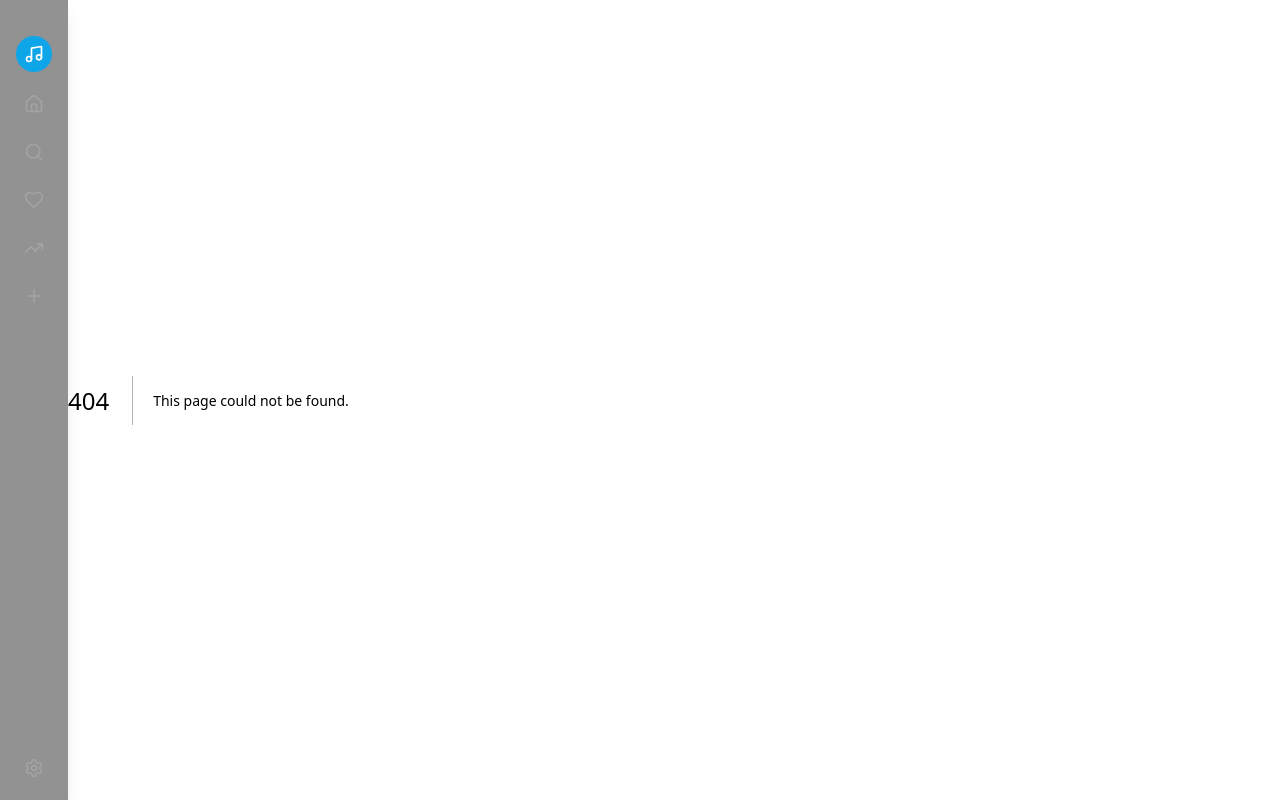
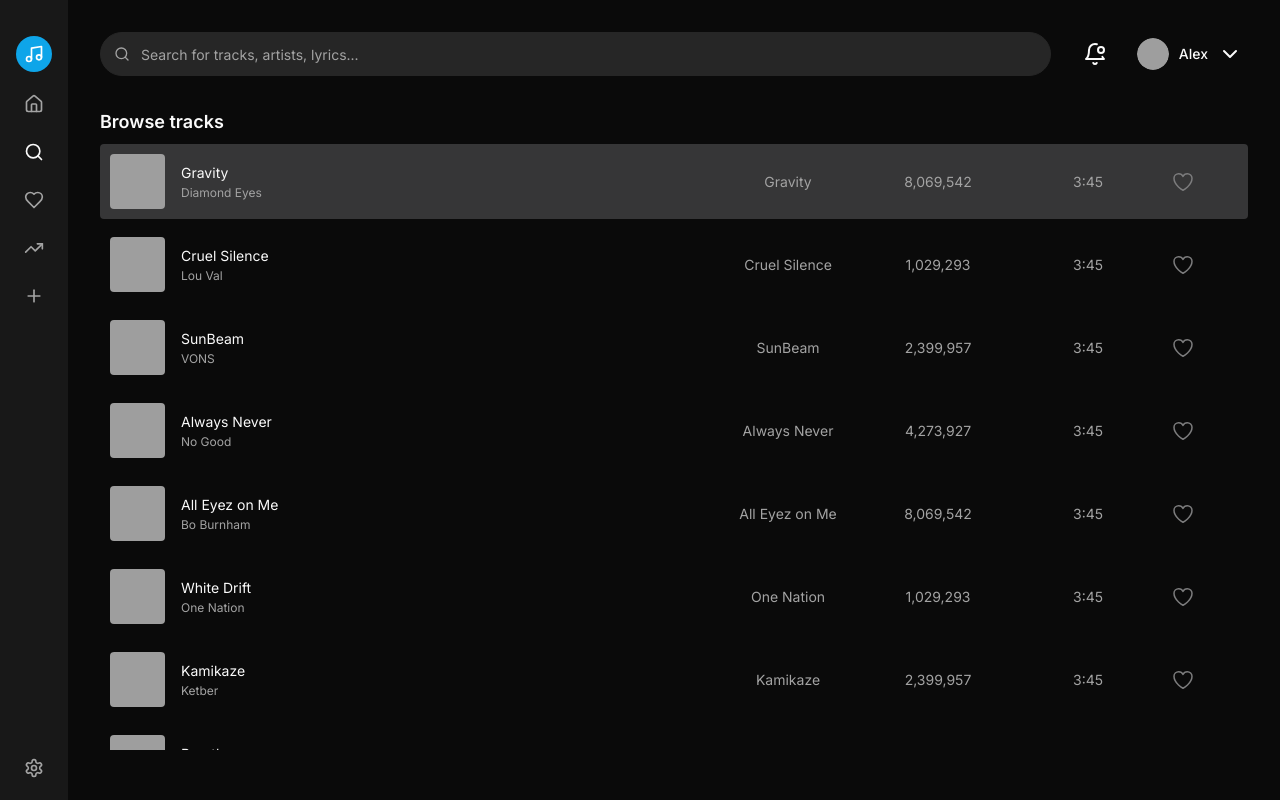
Before and after one commit to d-one-company/music-player, a Next.js app: page /search in a window 1280 px wide. Before the commit this address had no page. Built offline with nearby package versions, Linux system fonts and the light colour scheme; grey boxes are pictures that could not be loaded.

Commit message:
feat: search page

```diff
--- /dev/null
+++ b/app/search/page.tsx
@@ -0,0 +1,23 @@
+import Header from '@/components/Header';
+import AllTracks from '@/components/Search/AllTracks';
+import { usePlayerContext } from '@/providers/PlayerContext';
+
+const Page = () => {
+  return (
+    <div className="flex h-screen flex-1 basis-[500px]">
+      <div className="grid flex-1 grid-rows-content gap-5 bg-background px-4 pt-4 sm:gap-8 sm:px-8 sm:pt-8">
+        <Header />
+        <main className="flex max-h-[calc(100%-50px)] grow flex-col overflow-hidden">
+          <p className="mb-2 text-lg font-semibold">Browse tracks</p>
+          <div className="scrollbar-sky flex w-full flex-col space-y-2 overflow-y-auto">
+            <AllTracks />
+          </div>
+          {/* <Trending /> */}
+          {/* <RecentFavourites /> */}
+        </main>
+      </div>
+    </div>
+  );
+};
+
+export default Page;
--- /dev/null
+++ b/components/Search/AllTracks.tsx
@@ -0,0 +1,18 @@
+'use client';
+
+import { tracks } from '@/lib/tracks';
+import { usePlayerContext } from '@/providers/PlayerContext';
+import TrackItem from '../Track/TrackItem';
+import { useState } from 'react';
+import type { Track } from '@/types';
+import { getSearchedTracks } from '@/lib/searchUtils';
+
+const AllTracks = () => {
+  const { search } = usePlayerContext();
+
+  return getSearchedTracks(tracks, search).map(track => (
+    <TrackItem track={track} key={track.id} />
+  ));
+};
+
+export default AllTracks;
--- a/components/Search/Search.tsx
+++ b/components/Search/Search.tsx
@@ -1,11 +1,18 @@
+'use client';
+
 import { Input } from '@/components/ui/input';
+import { usePlayerContext } from '@/providers/PlayerContext';
 import { Search as SearchIcon } from 'lucide-react';
 
 const Search = () => {
+  const { search, setSearch } = usePlayerContext();
+
   return (
     <div className="relative flex flex-1 items-center gap-2">
       <SearchIcon className="absolute left-3.5 top-3.5 h-4 w-4 text-muted-foreground" />
       <Input
+        value={search}
+        onChange={e => setSearch(e.target.value)}
         type="search"
         placeholder="Search for tracks, artists, lyrics..."
         className="h-11 w-full rounded-full bg-muted pl-10"
--- a/components/Sidebar/Sidebar.tsx
+++ b/components/Sidebar/Sidebar.tsx
@@ -22,7 +22,7 @@ const Sidebar = () => {
             label="Music"
           />
           <SidebarItem icon={<Home />} label="Dashboard" href="/" />
-          <SidebarItem icon={<Search />} label="Search" />
+          <SidebarItem icon={<Search />} label="Search" href="/search" />
           <SidebarItem icon={<Heart />} label="Favorites" />
           <SidebarItem
             icon={<TrendingUp />}
--- /dev/null
+++ b/lib/searchUtils.ts
@@ -0,0 +1,10 @@
+import type { Track } from '@/types';
+
+export function getSearchedTracks(tracks: Track[], search: string) {
+  return tracks.filter(
+    track =>
+      track.title.toLowerCase().includes(search.toLowerCase()) ||
+      track.artist.toLowerCase().includes(search.toLowerCase()) ||
+      track.album.toLowerCase().includes(search.toLowerCase())
+  );
+}
--- a/providers/PlayerContext.tsx
+++ b/providers/PlayerContext.tsx
@@ -15,12 +15,16 @@ interface PlayerContextType {
   handlePlayNext: () => void;
   handlePlayPrev: () => void;
   setCurrentAndPlayPlaylist: (playlist: Playlist) => void;
+  search: string;
+  setSearch: (search: string) => void;
 }
 const PlayerContext = createContext<PlayerContextType | undefined>(undefined);
 export function PlayerProvider({ children }: { children: ReactNode }) {
   const [isPlaying, setIsPlaying] = useState(false);
   const [currentTrack, setCurrentTrack] = useState<Track>(tracks[0]);
   const [currentPlaylist, setCurrentPlaylist] = useState<Playlist>();
+
+  const [search, setSearch] = useState('');
 
   const togglePlay = () => {
     setIsPlaying(!isPlaying);
@@ -77,6 +81,8 @@ export function PlayerProvider({ children }: { children: ReactNode }) {
         handlePlayNext,
         handlePlayPrev,
         setCurrentAndPlayPlaylist,
+        search,
+        setSearch,
       }}
     >
       {children}
```
